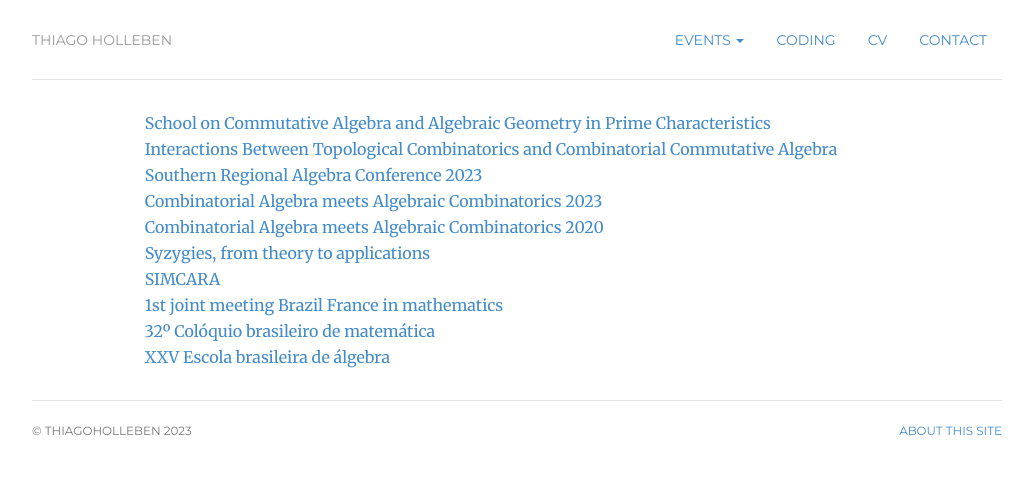
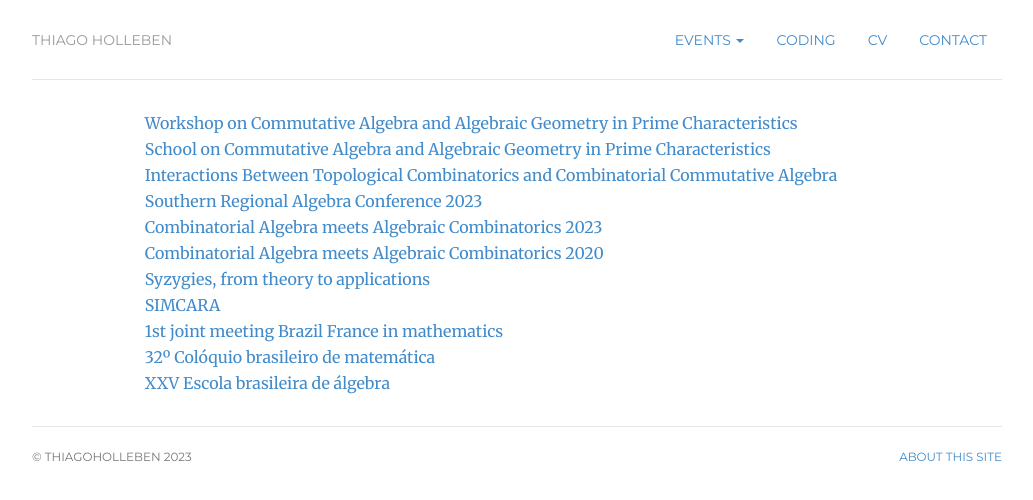
Before and after one commit to hollebenthiago/hollebenthiago.github.io, a Jekyll site: the page built from attended/index.html, in a window 1280 px wide. Shown: the top 500 px of the page, without its empty margins (123-1156 px from the left). Built offline with Jekyll 4.4.1, drawn with Linux system fonts in a browser that asks for light colours.

Commit message:
updating events attended

```diff
--- a/attended/index.html
+++ b/attended/index.html
@@ -6,6 +6,9 @@ description: Thiago Holleben is a PhD student at Dalhousie University.
 ---
 <div class="contact">
     <ul style="list-style-type: none;">
+        <li>
+            <a href="https://indico.ictp.it/event/10276/">Workshop on Commutative Algebra and Algebraic Geometry in Prime Characteristics</a>
+        </li>
         <li>
             <a href="https://indico.ictp.it/event/10200/">School on Commutative Algebra and Algebraic Geometry in Prime Characteristics</a>
         </li>
```
Also changed, not shown: 5 other files.
